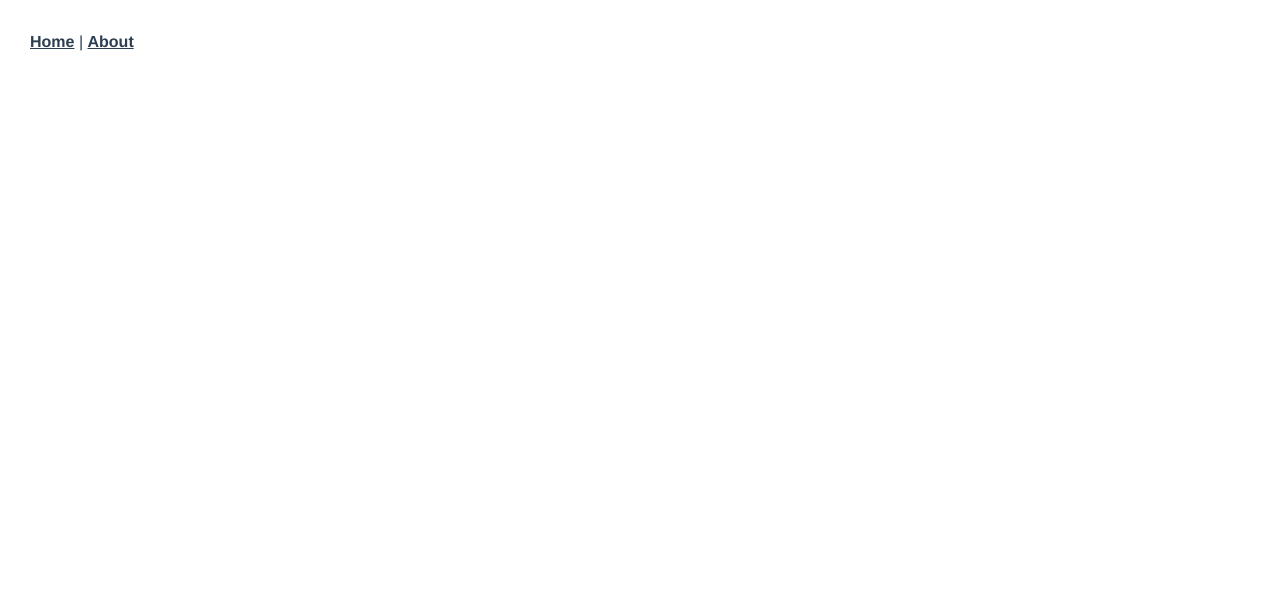
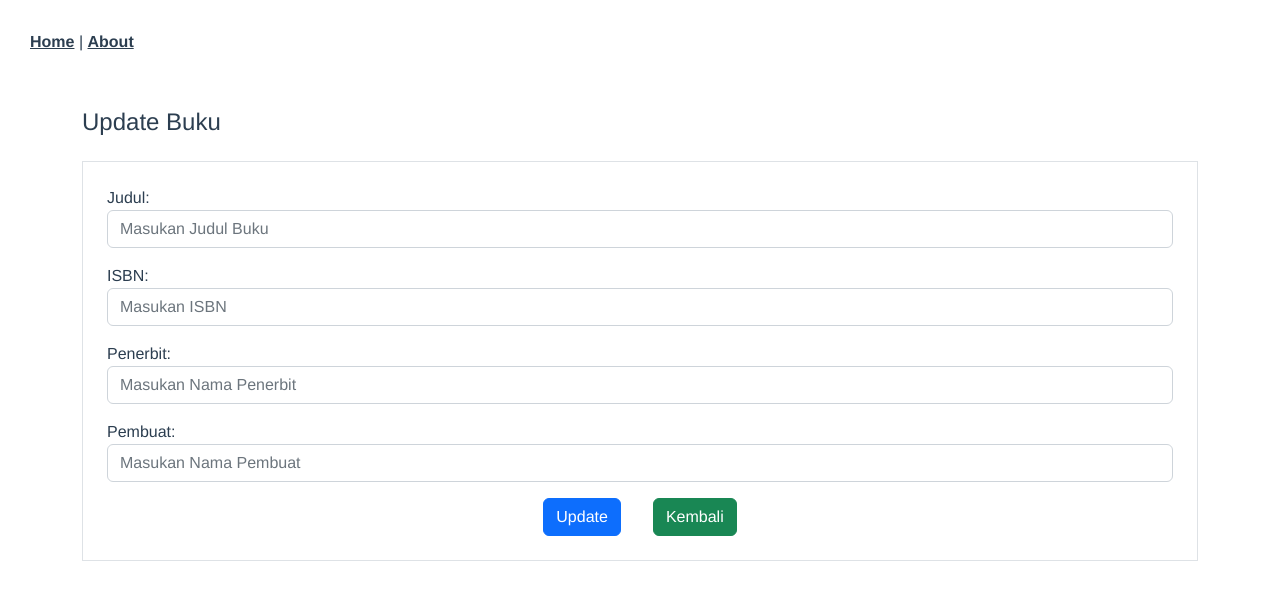
Before and after one commit to mkurniaiqbal/mini-project-sinau-coding, a Vue app: page /update-list-barang/1 in a window 1280 px wide. Shown: the top 600 px of the page. Built offline with nearby package versions, Linux system fonts and the light colour scheme; no server answers.

Commit message:
Add Section Update & Delete List Barang

```diff
--- /dev/null
+++ b/src/components/UpdateListBarang.vue
@@ -0,0 +1,98 @@
+<template>
+    <div class="container">
+        <div class="my-4">
+            <h4 class="my-auto">Update Buku</h4>
+        </div>
+        <b-form @submit="onUpdate" v-if="show" class="border p-4">
+            <b-form-group id="input-group-2" label="Judul:" label-for="input-2">
+                <b-form-input id="input-2" v-model="form.namaBarang" placeholder="Masukan Judul Buku" required
+                    class="mb-3">
+                </b-form-input>
+            </b-form-group>
+
+            <b-form-group id="input-group-1" label="ISBN:" label-for="input-1">
+                <b-form-input id="input-1" v-model="form.harga" placeholder="Masukan ISBN" required class="mb-3">
+                </b-form-input>
+            </b-form-group>
+
+            <b-form-group id="input-group-3" label="Penerbit:" label-for="input-3">
+                <b-form-input id="input-3" v-model="form.stok" placeholder="Masukan Nama Penerbit" required
+                    class="mb-3"></b-form-input>
+            </b-form-group>
+
+            <b-form-group id="input-group-4" label="Pembuat:" label-for="input-4">
+                <b-form-input id="input-4" v-model="form.supplier.namaSupplier" placeholder="Masukan Nama Pembuat"
+                    required class="mb-3"></b-form-input>
+            </b-form-group>
+
+            <div class="text-center">
+                <b-button type="submit" variant="primary" class="mx-3">Update</b-button>
+                <router-link to="/dashboard" class="navbar-brand">
+                    <b-button variant="success" class="mx-3">Kembali</b-button>
+                </router-link>
+            </div>
+        </b-form>
+    </div>
+</template>
+
+<script>
+import axios from "axios";
+export default {
+    data() {
+        return {
+            result: {},
+            form: {
+                harga: "",
+                namaBarang: "",
+                stok: "",
+                id: 0,
+                supplier: "",
+            },
+            show: true,
+        };
+    },
+    mounted() {
+        this.onLoad();
+    },
+    methods: {
+        async onLoad() {
+            const id = this.$route.params.id;
+            const token = localStorage.getItem("token");
+            const data = await axios.get(
+                `http://localhost:8080/barang/find-by-id/${id}`,
+                {
+                    headers: {
+                        Authorization: `Bearer ${token}`,
+                    },
+                }
+            );
+            console.log(data);
+            const result = await (await data).data.data;
+            console.log("ini result", result);
+            this.form = result;
+        },
+        async onUpdate(event) {
+            const id = this.$route.params.id;
+
+            event.preventDefault();
+            const token = localStorage.getItem("token");
+            try {
+                const data = await axios.put(
+                    `http://localhost:8080/barang/update/${id}`,
+                    this.form,
+                    {
+                        headers: {
+                            Authorization: `Bearer ${token}`,
+                        },
+                    }
+                );
+                console.log("ini update", data);
+                alert("data berhasil diupdate");
+                this.$router.push("/dashboard");
+            } catch (error) {
+                alert("data gagal diupdate");
+            }
+        },
+    },
+};
+</script>
--- a/src/router/index.js
+++ b/src/router/index.js
@@ -28,6 +28,11 @@ const routes = [
     name: "register",
     component: () => import("../components/FormRegister.vue"),
   },
+  {
+    path: "/update-list-barang/:id",
+    name: "UpdateListBarang",
+    component: () => import("../components/UpdateListBarang.vue"),
+  },
 ];
 
 const router = new VueRouter({
```
